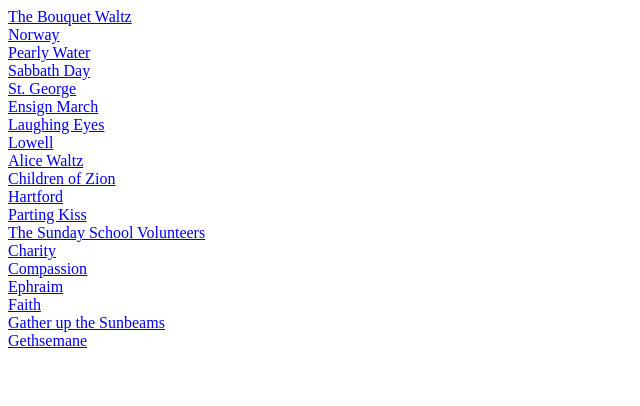
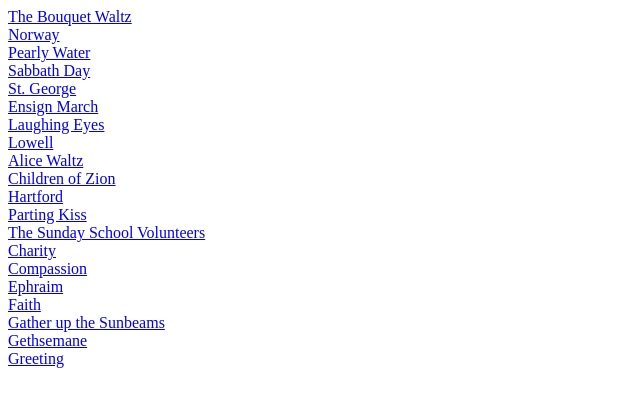
Before and after one commit to musicwithmyrna/PublicDomainMusic, a plain HTML site: page index.html in a window 1280 px wide. Shown: the full height of the page, 0-640 px from the left. Drawn offline with Linux system fonts and the light colour scheme.

Commit message:
Update index.html

```diff
--- a/index.html
+++ b/index.html
@@ -24,5 +24,6 @@
     <a href="https://musicwithmyrna.github.io/PublicDomainMusic/Faith.pdf">Faith</a><br>
     <a href="https://musicwithmyrna.github.io/PublicDomainMusic/Gather%20up%20the%20Sunbeams.pdf">Gather up the Sunbeams</a><br>
     <a href="https://musicwithmyrna.github.io/PublicDomainMusic/Gethsemane.pdf">Gethsemane</a><br>
+    <a href="https://musicwithmyrna.github.io/PublicDomainMusic/Greeting.pdf">Greeting</a><br>
   </body>
 </html>
```
